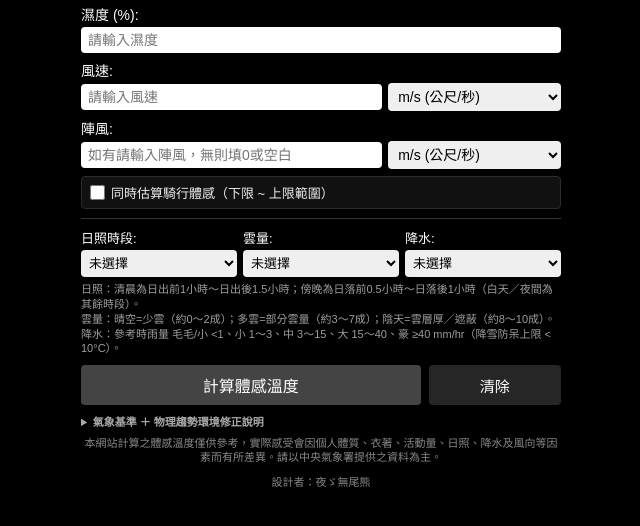
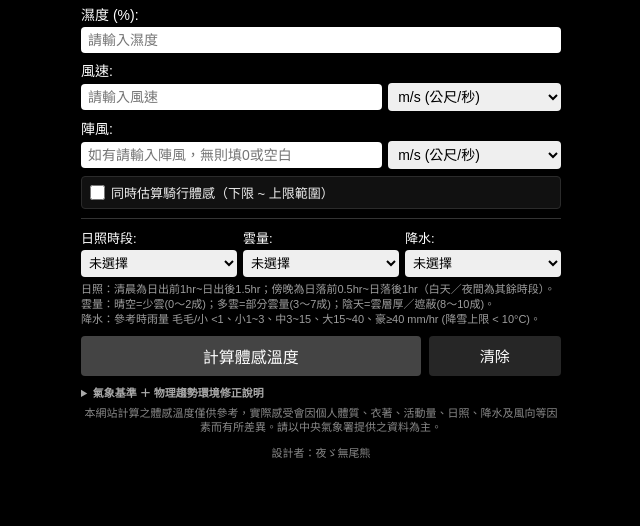
Before and after one commit to bowen0910/apparent-temperature, a plain HTML site: page index.html in a window 1280 px wide. Shown: the part 108-634 px from the top of the page, without its empty margins (319-959 px from the left). Drawn offline with Linux system fonts and the light colour scheme.

Commit message:
Update index.html

```diff
--- a/index.html
+++ b/index.html
@@ -141,9 +141,9 @@
 </div>
 
 <div class="field-hint">
-  日照：清晨為日出前1小時～日出後1.5小時；傍晚為日落前0.5小時～日落後1小時（白天／夜間為其餘時段）。<br>
-  雲量：晴空=少雲（約0～2成）；多雲=部分雲量（約3～7成）；陰天=雲層厚／遮蔽（約8～10成）。<br>
-  降水：參考時雨量 毛毛/小 &lt;1、小 1～3、中 3～15、大 15～40、豪 ≥40 mm/hr（降雪防呆上限 &lt; 10°C）。
+  日照：清晨為日出前1hr~日出後1.5hr；傍晚為日落前0.5hr~日落後1hr（白天／夜間為其餘時段）。<br>
+  雲量：晴空=少雲(0～2成)；多雲=部分雲量(3～7成)；陰天=雲層厚／遮蔽(8～10成)。<br>
+  降水：參考時雨量 毛毛/小 &lt;1、小1~3、中3~15、大15~40、豪≥40 mm/hr (降雪上限 &lt; 10°C)。
 </div>
 
 <div id="precipitationContainer">
```
